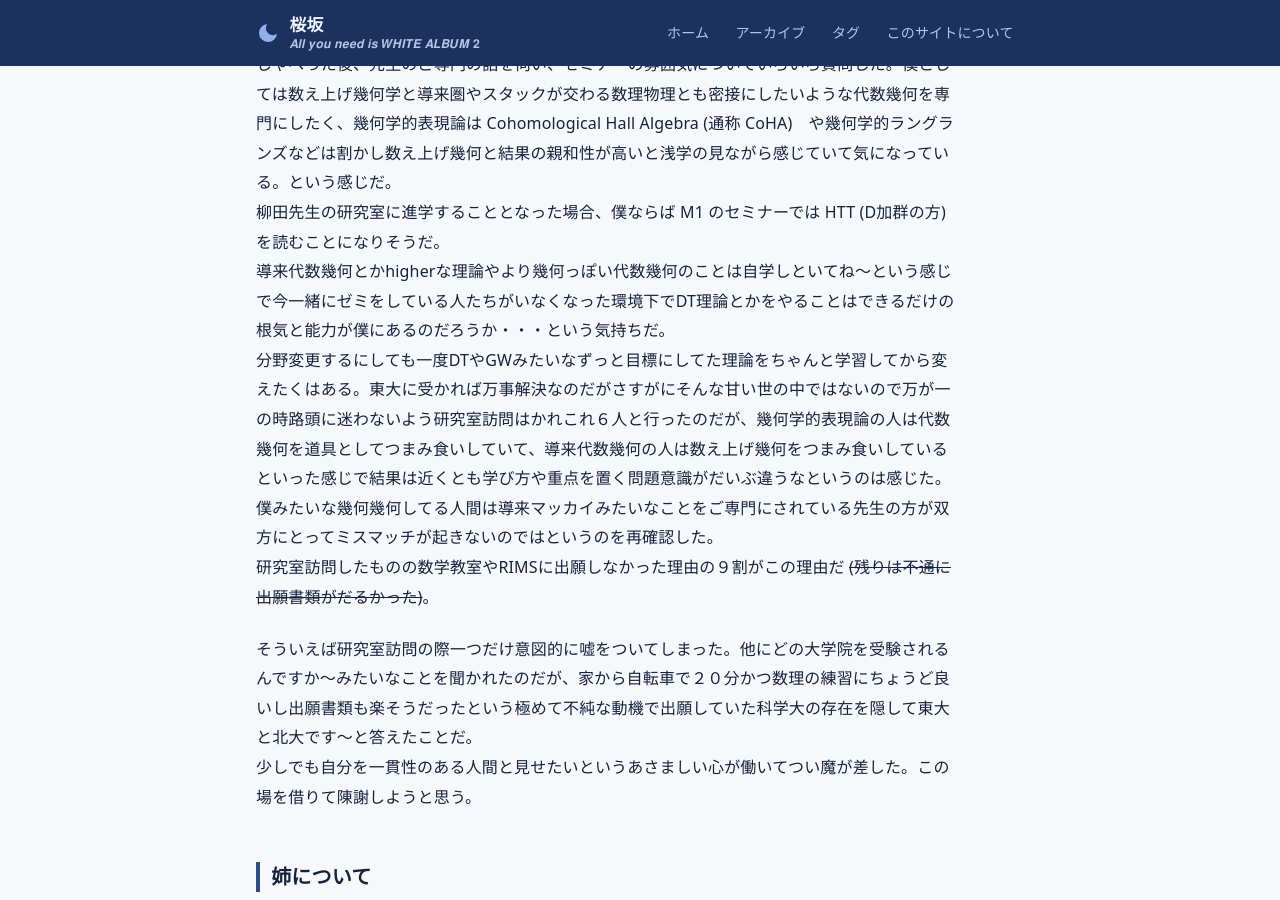
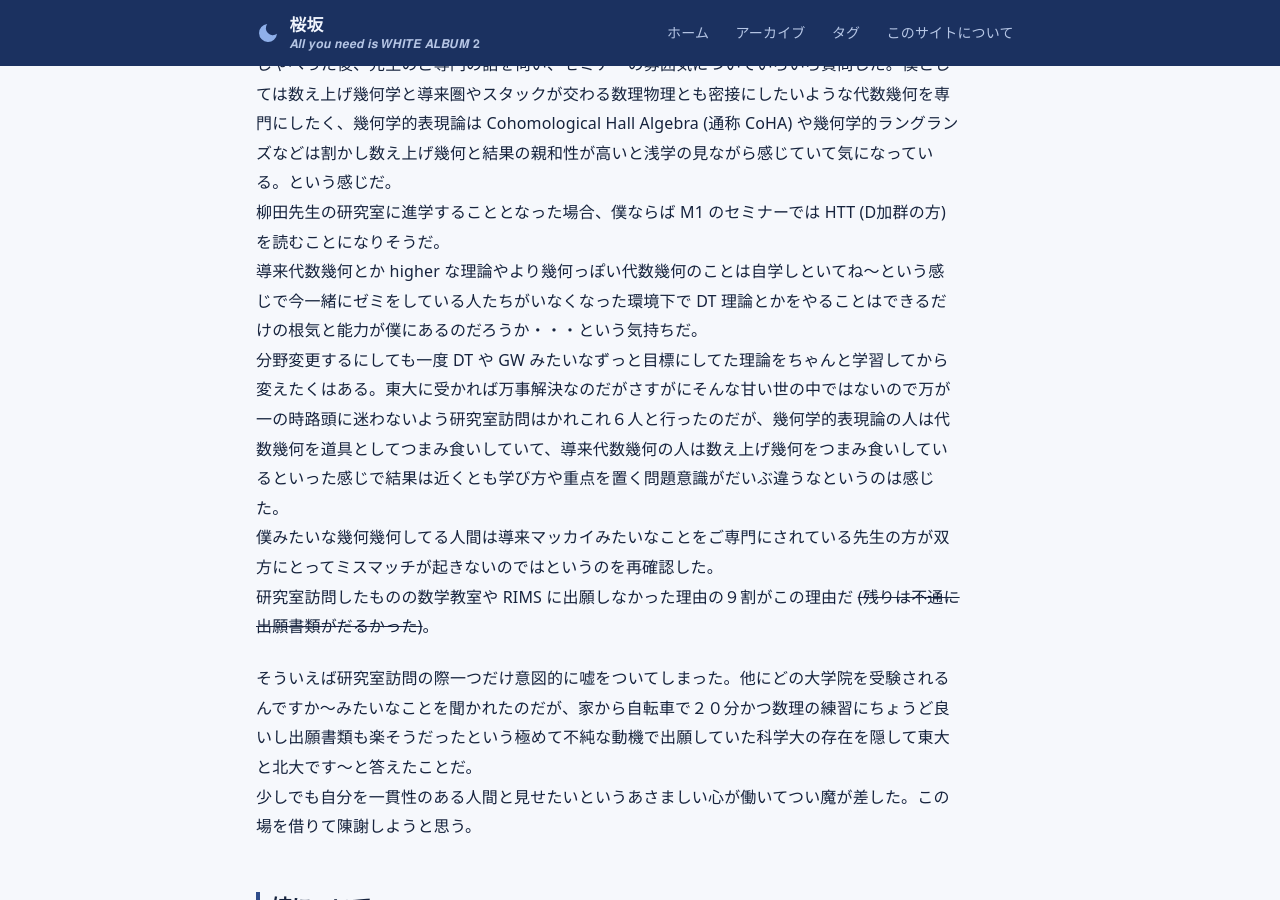
Before and after one commit to sakurazaka-math/sakurazaka-math.github.io, a Jekyll site: the page built from _posts/2026-07-31-day2.md, in a window 1280 px wide and 900 px high, scrolled down 979 px. Built offline with Jekyll 4.4.1, drawn with Linux system fonts in a browser that asks for light colours.

Commit message:
Update 2026-07-31-day2.md

```diff
--- a/_posts/2026-07-31-day2.md
+++ b/_posts/2026-07-31-day2.md
@@ -17,12 +17,12 @@ mood: 美味いものが食べたい
 しかし僕のプレアドバイザは何故か不在だったので１５分くらい自分の名前が書かれた暗闇を見つめていた。しばらくぼけ～っとしてると教務幹事みたいな方から好きな先生のところ移って話聞きに行っていいよ～といわれたので柳田先生のブレイクアウトルームに突撃して４０分ほどお話しした。
 一対一で向こうはカメラをオンにしていたのだが、僕の方はここ数日ひげを剃っていなかったし寝ぐせも爆発していたのでずっとオフにしていた。
 なかなか最悪な第一印象だと思う。
-柳田先生は個人ホームページがとても充実していて学生が輪講で読んでいる本やペースなどを公開してくれているのでそちらを参照しながら、僕の興味関心前提知識今やっていることについてしゃべった後、先生のご専門の話を伺い、セミナーの雰囲気についていろいろ質問した。僕としては数え上げ幾何学と導来圏やスタックが交わる数理物理とも密接にしたいような代数幾何を専門にしたく、幾何学的表現論は Cohomological Hall Algebra (通称 CoHA)　や幾何学的ラングランズなどは割かし数え上げ幾何と結果の親和性が高いと浅学の見ながら感じていて気になっている。という感じだ。
+柳田先生は個人ホームページがとても充実していて学生が輪講で読んでいる本やペースなどを公開してくれているのでそちらを参照しながら、僕の興味関心前提知識今やっていることについてしゃべった後、先生のご専門の話を伺い、セミナーの雰囲気についていろいろ質問した。僕としては数え上げ幾何学と導来圏やスタックが交わる数理物理とも密接にしたいような代数幾何を専門にしたく、幾何学的表現論は Cohomological Hall Algebra (通称 CoHA) や幾何学的ラングランズなどは割かし数え上げ幾何と結果の親和性が高いと浅学の見ながら感じていて気になっている。という感じだ。
 柳田先生の研究室に進学することとなった場合、僕ならば M1 のセミナーでは HTT (D加群の方) を読むことになりそうだ。
-導来代数幾何とかhigherな理論やより幾何っぽい代数幾何のことは自学しといてね～という感じで今一緒にゼミをしている人たちがいなくなった環境下でDT理論とかをやることはできるだけの根気と能力が僕にあるのだろうか・・・という気持ちだ。
-分野変更するにしても一度DTやGWみたいなずっと目標にしてた理論をちゃんと学習してから変えたくはある。東大に受かれば万事解決なのだがさすがにそんな甘い世の中ではないので万が一の時路頭に迷わないよう研究室訪問はかれこれ６人と行ったのだが、幾何学的表現論の人は代数幾何を道具としてつまみ食いしていて、導来代数幾何の人は数え上げ幾何をつまみ食いしているといった感じで結果は近くとも学び方や重点を置く問題意識がだいぶ違うなというのは感じた。
+導来代数幾何とか higher な理論やより幾何っぽい代数幾何のことは自学しといてね～という感じで今一緒にゼミをしている人たちがいなくなった環境下で DT 理論とかをやることはできるだけの根気と能力が僕にあるのだろうか・・・という気持ちだ。
+分野変更するにしても一度 DT や GW みたいなずっと目標にしてた理論をちゃんと学習してから変えたくはある。東大に受かれば万事解決なのだがさすがにそんな甘い世の中ではないので万が一の時路頭に迷わないよう研究室訪問はかれこれ６人と行ったのだが、幾何学的表現論の人は代数幾何を道具としてつまみ食いしていて、導来代数幾何の人は数え上げ幾何をつまみ食いしているといった感じで結果は近くとも学び方や重点を置く問題意識がだいぶ違うなというのは感じた。
 僕みたいな幾何幾何してる人間は導来マッカイみたいなことをご専門にされている先生の方が双方にとってミスマッチが起きないのではというのを再確認した。
-研究室訪問したものの数学教室やRIMSに出願しなかった理由の９割がこの理由だ ~~(残りは不通に出願書類がだるかった)~~。
+研究室訪問したものの数学教室や RIMS に出願しなかった理由の９割がこの理由だ ~~(残りは不通に出願書類がだるかった)~~。
 
 そういえば研究室訪問の際一つだけ意図的に嘘をついてしまった。他にどの大学院を受験されるんですか～みたいなことを聞かれたのだが、家から自転車で２０分かつ数理の練習にちょうど良いし出願書類も楽そうだったという極めて不純な動機で出願していた科学大の存在を隠して東大と北大です～と答えたことだ。
 少しでも自分を一貫性のある人間と見せたいというあさましい心が働いてつい魔が差した。この場を借りて陳謝しようと思う。
```
